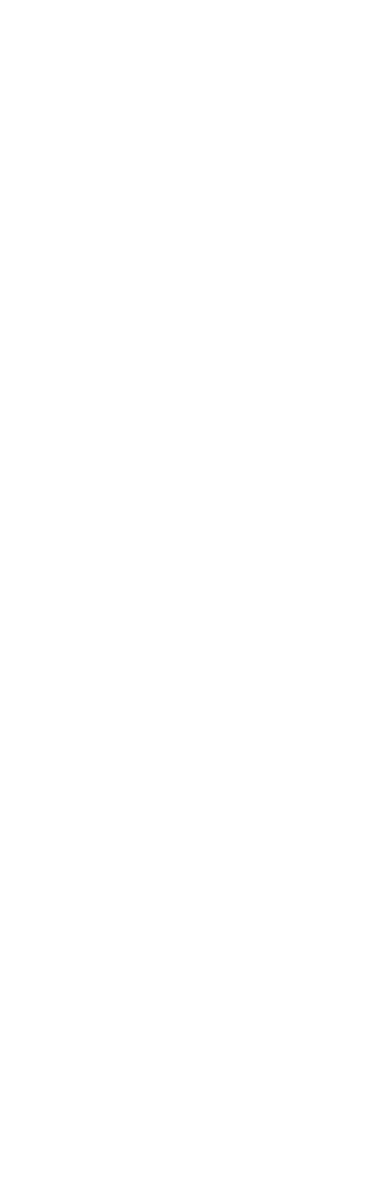
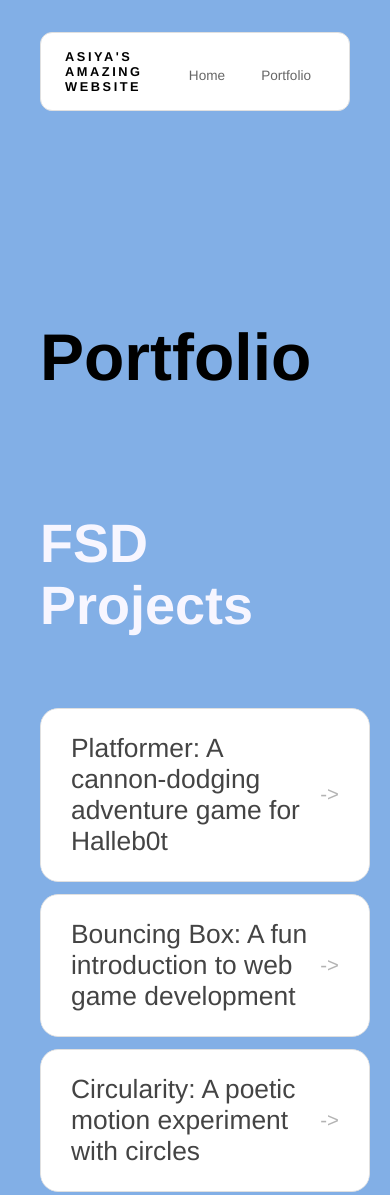
Before and after one commit to nawazasiya422/nawazasiya422.github.io, a plain HTML site: page portfolio.html in a window 390 px wide. Shown: the top 1195 px of the page. Before the commit the page ends 844 px from the top, so only its background shows below. Drawn offline with Linux system fonts and the light colour scheme.

Commit message:
add portfolio page to website

```diff
--- a/portfolio.html
+++ b/portfolio.html
@@ -0,0 +1,50 @@
+<!DOCTYPE html>
+<html>
+  <head>
+    <title>The Portfolio</title>
+     <link rel="stylesheet" href="style.css" />
+  </head>
+
+  <body>
+    <!-- All content goes here -->
+    <div id="all-contents">
+     <nav>
+      <h1>Asiya's Amazing Website</h1>
+      <ul id="nav-ul">
+        <li class="nav-li">
+          <a href="index.html">Home</a>
+        </li>
+        <li class="nav-li">
+          <a href="portfolio.html">Portfolio</a>
+        </li>
+
+        </ul>
+    </nav>
+
+     <main>
+       <div class="content">
+    <h1>Portfolio</h1>
+    <h3>FSD Projects</h3>
+    <ul id="portfolio">
+    <li>
+      <a href="fsd-projects/platformer/">Platformer: A cannon-dodging adventure game for Halleb0t</a>
+    </li>
+    <li>
+     <a href="fsd-projects/bouncing-box/">Bouncing Box: A fun introduction to web game development</a>
+    </li>
+    <li>
+     <a href="fsd-projects/circularity/">Circularity: A poetic motion experiment with circles</a>
+    </li>
+    <li>
+      <a href="projects/runtime/">Runtime : Fearless HalleBot goes on a side-scrolling adventure!</a>
+    </li>
+
+    </ul>
+
+    <!-- ASD Projects will go here -->
+
+      </div>
+    </main>
+    </div>
+  </body>
+</html>
--- a/style.css
+++ b/style.css
@@ -46,7 +46,7 @@ h2 {
 
 .content > p {
     margin: 0;
-    color: #2c7f58;
+    color: #0e0201;
     font-size: 0.9rem;
     text-transform: uppercase;
     letter-spacing: 0.15em;
@@ -153,3 +153,104 @@ nav h1 {
     background: #000;
     color: #fff;
 }
+/* Portfolio styles */
+.content h1 {
+  color: black;
+}
+
+#portfolio {
+  list-style: none;
+  margin: 0;
+  padding: 0;
+  width: 100%;
+  display: flex;
+  flex-direction: column;
+  gap: 8px;
+}
+
+#portfolio li {
+  border-radius: 12px;
+  overflow: hidden;
+}
+
+#portfolio a {
+  display: flex;
+  justify-content: space-between;
+  align-items: center;
+  text-decoration: none;
+  color: #444;
+  padding: 16px 20px;
+  font-size: 1.1rem;
+  font-weight: 500;
+  background: #fff;
+  border: 1px solid #e0e0e0;
+  border-radius: 12px;
+  transition: background 0.25s ease, color 0.25s ease, transform 0.25s ease;
+}
+
+#portfolio a:hover {
+  background: #000;
+  color: #fff;
+  transform: translateX(4px);
+}
+
+#portfolio a::after {
+  content: "->";
+  font-size: 0.85rem;
+  opacity: 0.4;
+  transition: opacity 0.25s ease;
+  white-space: nowrap;
+}
+
+#portfolio a:hover::after {
+  opacity: 1;
+}
+/* responsive web design */
+@media screen and (min-width: 120px) and (max-width: 1080px) {
+  main {
+    height: 100ch;
+    zoom: 1.5;
+    display: grid;
+  }
+
+  h1 {
+    font-size: 44px;
+  }
+
+  h2 {
+    font-size: 42px;
+  }
+
+  h3 {
+    font-size: 36px;
+  }
+
+  #all-contents {
+    height: 100ch;
+    margin: none;
+  }
+
+  a {
+    font-size: 42px;
+  }
+
+  .sidebar {
+    margin-right: 0px;
+    justify-content: center;
+    align-items: center;
+  }
+
+  .sidebar-img {
+    width: 100%;
+  }
+
+  p,
+  li {
+    font-size: 24px;
+  }
+
+  .content {
+    align-content: center;
+    justify-content: center;
+  }
+}
```
Also changed, not shown: index.html (+1 -5 lines).
